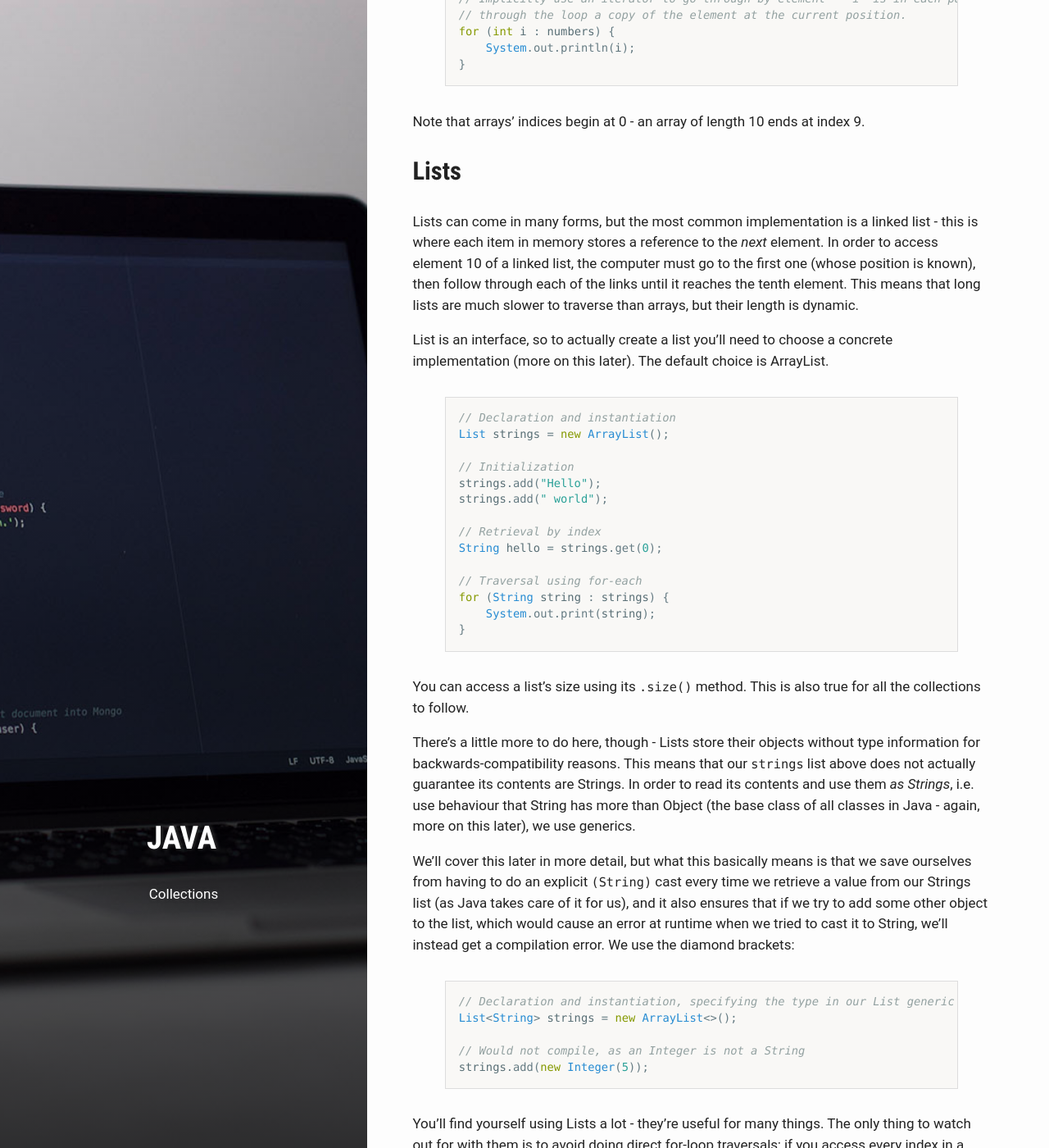
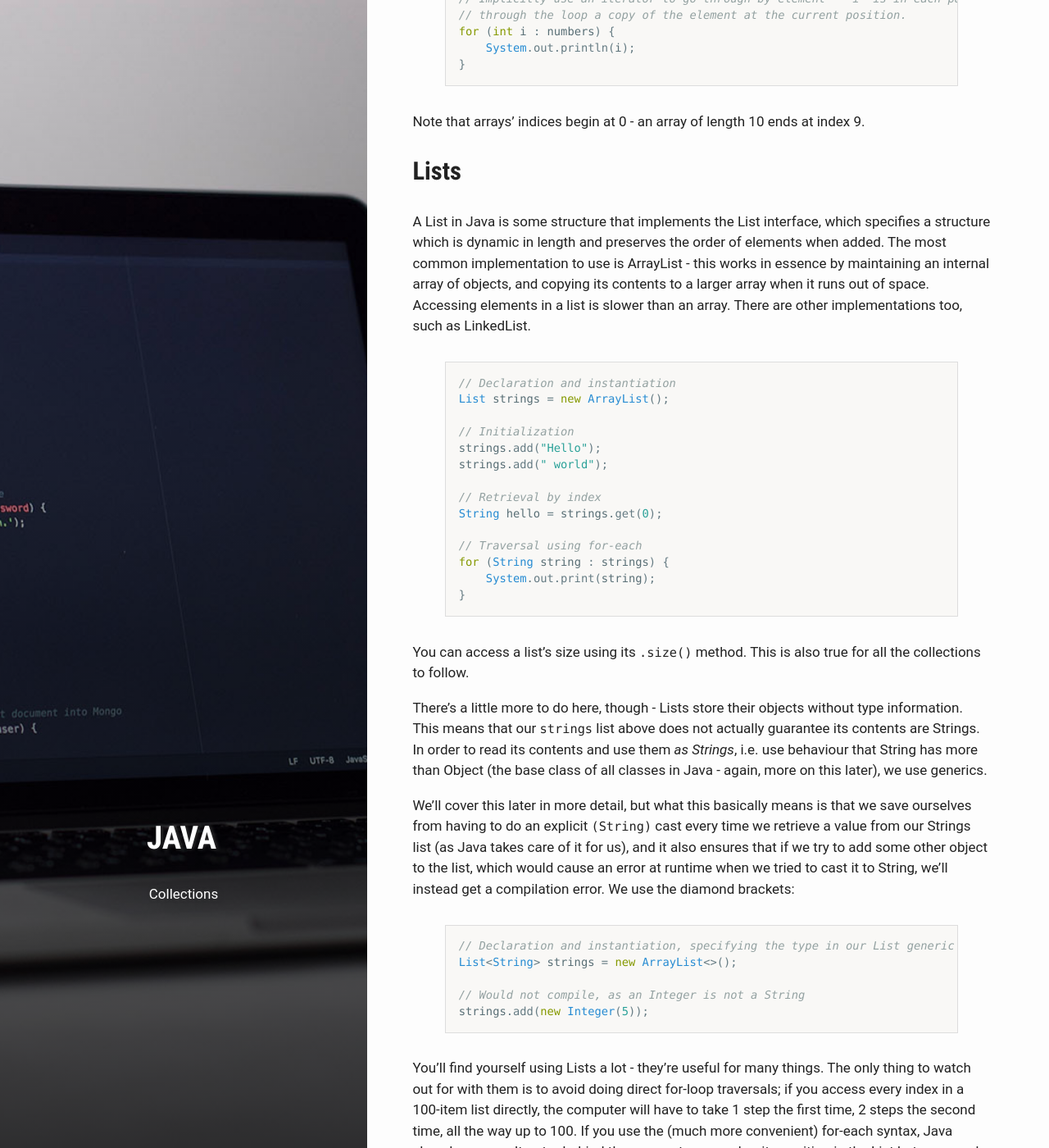
Before and after one commit to esummers1/esummers1.github.io, a Jekyll site: the page built from _posts/2019-05-17-java-lesson-4-collections.md, in a window 1280 px wide and 1400 px high, scrolled down 1294 px. Shown: the whole window at 82% size. Built offline with Jekyll 4.4.1, drawn with Linux system fonts in a browser that asks for light colours.

Commit message:
Fix description of lists in lesson 4

```diff
--- a/_posts/2019-05-17-java-lesson-4-collections.md
+++ b/_posts/2019-05-17-java-lesson-4-collections.md
@@ -61,9 +61,7 @@ Note that arrays' indices begin at 0 - an array of length 10 ends at index 9.
 
 ## Lists
 
-Lists can come in many forms, but the most common implementation is a linked list - this is where each item in memory stores a reference to the _next_ element. In order to access element 10 of a linked list, the computer must go to the first one (whose position is known), then follow through each of the links until it reaches the tenth element. This means that long lists are much slower to traverse than arrays, but their length is dynamic.
-
-List is an interface, so to actually create a list you'll need to choose a concrete implementation (more on this later). The default choice is ArrayList.
+A List in Java is some structure that implements the List interface, which specifies a structure which is dynamic in length and preserves the order of elements when added. The most common implementation to use is ArrayList - this works in essence by maintaining an internal array of objects, and copying its contents to a larger array when it runs out of space. Accessing elements in a list is slower than an array. There are other implementations too, such as LinkedList.
 
 {% highlight java %}
 // Declaration and instantiation
@@ -84,7 +82,7 @@ for (String string : strings) {
 
 You can access a list's size using its `.size()` method. This is also true for all the collections to follow.
 
-There's a little more to do here, though - Lists store their objects without type information for backwards-compatibility reasons. This means that our `strings` list above does not actually guarantee its contents are Strings. In order to read its contents and use them _as Strings_, i.e. use behaviour that String has more than Object (the base class of all classes in Java - again, more on this later), we use generics.
+There's a little more to do here, though - Lists store their objects without type information. This means that our `strings` list above does not actually guarantee its contents are Strings. In order to read its contents and use them _as Strings_, i.e. use behaviour that String has more than Object (the base class of all classes in Java - again, more on this later), we use generics.
 
 We'll cover this later in more detail, but what this basically means is that we save ourselves from having to do an explicit `(String)` cast every time we retrieve a value from our Strings list (as Java takes care of it for us), and it also ensures that if we try to add some other object to the list, which would cause an error at runtime when we tried to cast it to String, we'll instead get a compilation error. We use the diamond brackets:
 
```
